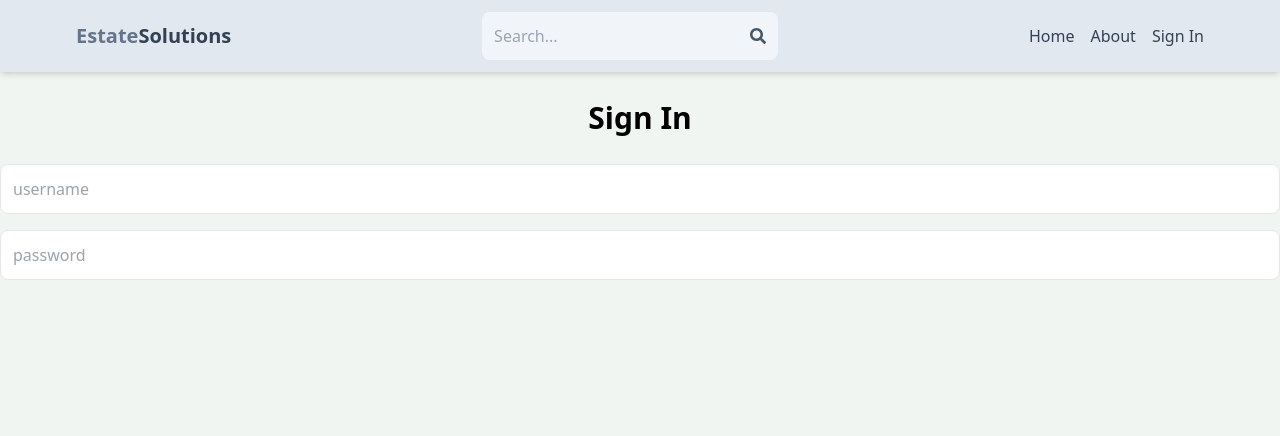
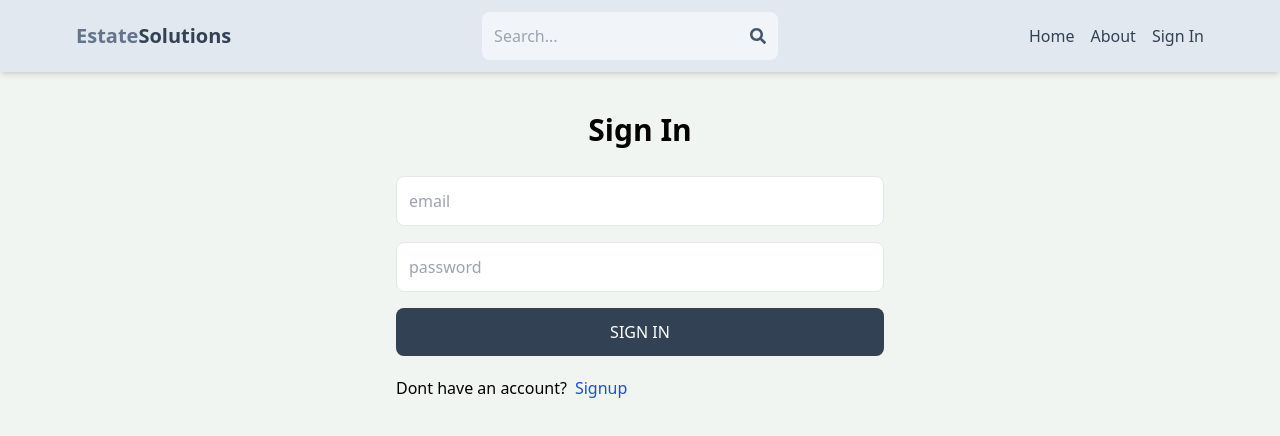
Before and after one commit to sidd-2203/Estate-Solutions-Web, a React (Vite) app in the folder client/: page /sign-in in a window 1280 px wide. Shown: the top 436 px of the page. Built offline with nearby package versions, Linux system fonts and the light colour scheme.

Commit message:
comlpeted signIn page

```diff
--- a/client/src/pages/Signin.jsx
+++ b/client/src/pages/Signin.jsx
@@ -1,13 +1,61 @@
-import React from 'react'
-
+import React, { useState } from 'react'
+import { useNavigate } from 'react-router-dom';
+import { Link } from 'react-router-dom';
 export default function Signin() {
+    const [formData, setformData] = useState({});
+    const [error, setError] = useState(null);
+    const [loading, setLoading] = useState(false);
+    const navigate = useNavigate();
+    const handleChange = (e) => {
+        setformData({
+            ...formData,
+            [e.target.id]: e.target.value,
+        });
+    }
+    const handleSubmit = async (e) => {
+        // to prevent refresh the page after submitting the value
+        e.preventDefault();
+        try {
+            setLoading(true);
+            const res = await (fetch('/api/auth/signin',
+                {
+                    method: 'POST',
+                    headers: {
+                        'Content-type': 'application/json',
+                    },
+                    body: JSON.stringify(formData)
+                }));
+            const data = await res.json();
+            if (data.success == false) {
+                setLoading(false);
+                setError(data.message);
+                return;
+            }
+            setLoading(false);
+            setError(null);
+            //console.log(data);
+            navigate('/');
+        } catch (err) {
+            setLoading(false);
+            setError(err.message);
+        }
+    }
     return (
-        <div>
+        <div className='p-3 max-w-lg mx-auto'>
             <h1 className='text-3xl text-center font-semibold my-7'>Sign In</h1>
-            <form className='flex flex-col gap-4'>
-                <input type="text" placeholder='username' className='border p-3 rounded-lg' id='username' />
-                <input type="password" placeholder='password' className='border p-3 rounded-lg' id='password' />
+            <form onSubmit={handleSubmit} className='flex flex-col gap-4'>
+                <input type="email" placeholder='email' className='border p-3 rounded-lg' id='email' onChange={handleChange} />
+                <input type="password" placeholder='password' className='border p-3 rounded-lg' id='password' onChange={handleChange} />
+                <button disabled={loading} className='bg-slate-700 text-white p-3 rounded-lg uppercase hover:opacity-95 disabled:opacity-80' >{loading ? "Loading...." : "Sign In"}</button>
             </form>
+            <div className='flex gap-2 mt-5'>
+                <p>Dont have an account? </p>
+                <Link to='/signup'>
+                    <span className='text-blue-700'>Signup</span>
+                </Link>
+            </div>
+            {error && <p className='text-red-500 mt-5'>{error}</p>}
         </div>
     )
+
 }
```
Also changed, not shown: 1 other file (tests, documents, lock files or other folders).
